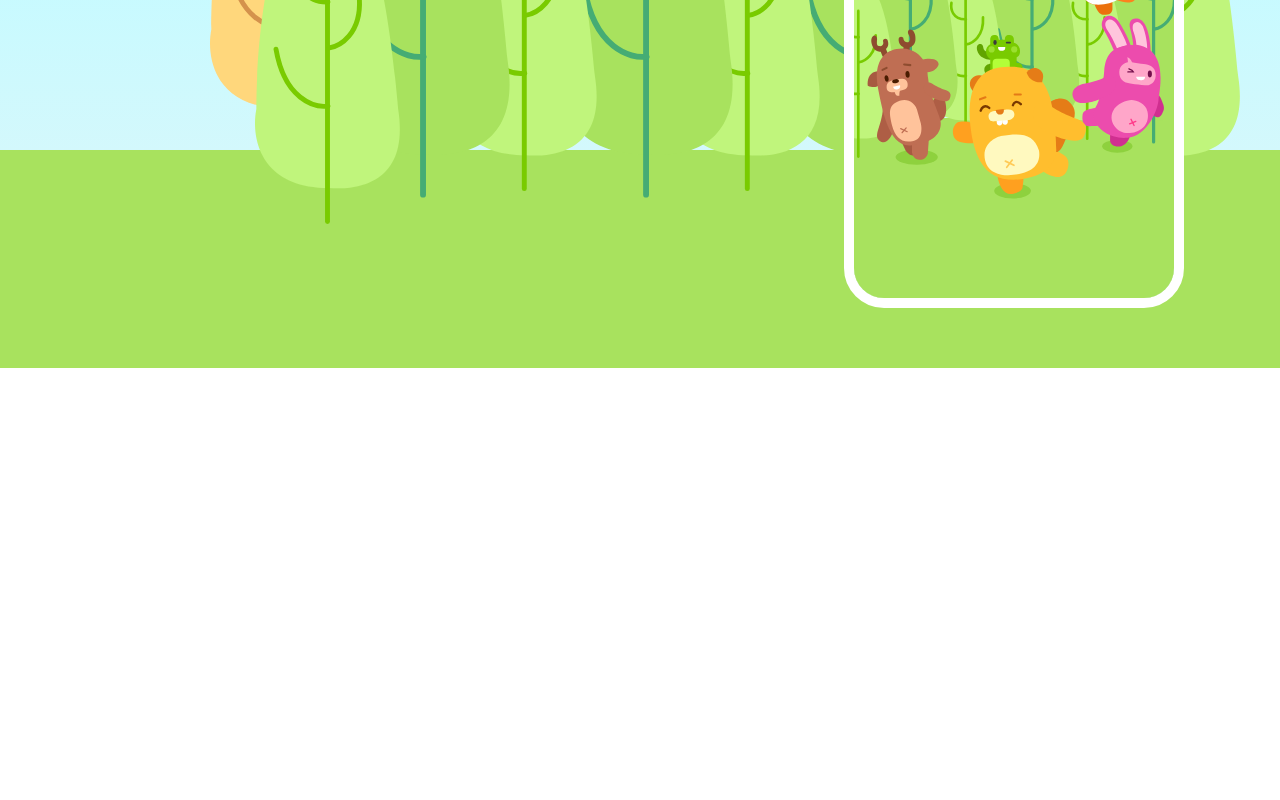
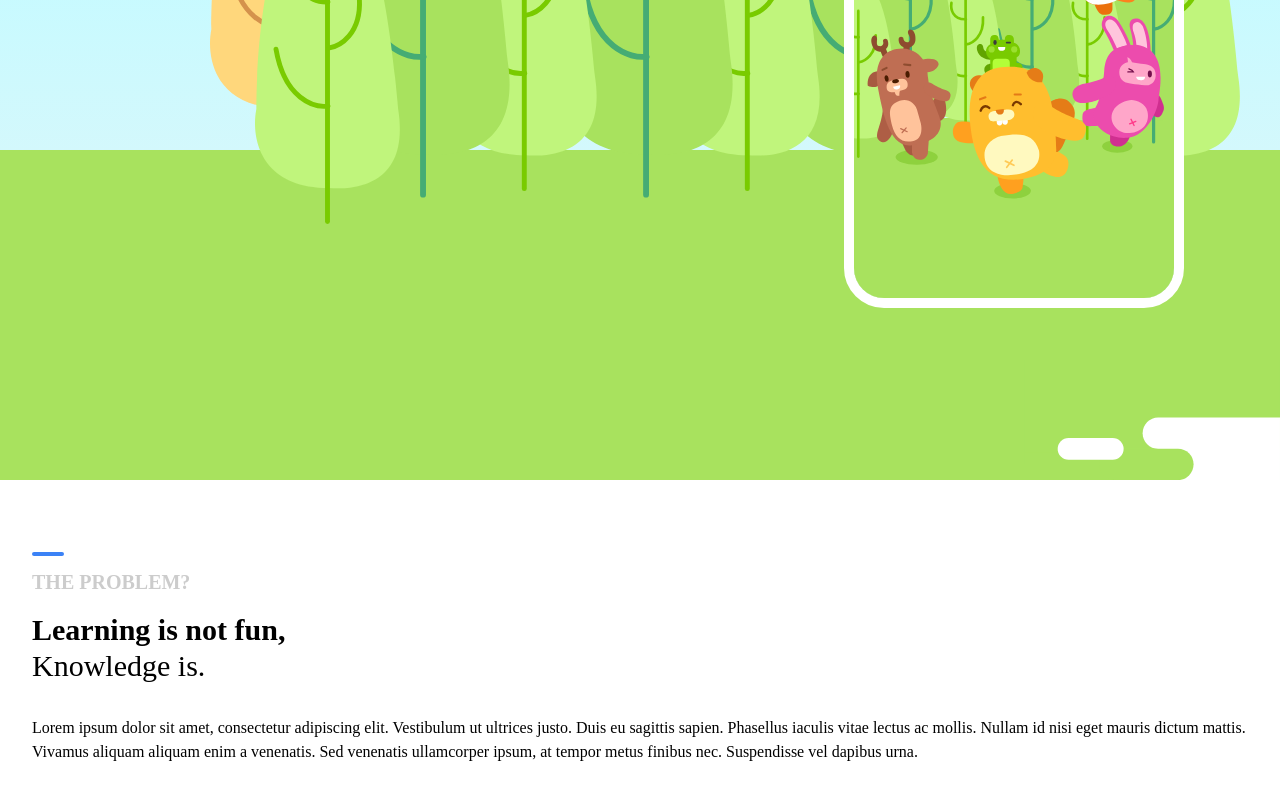
Before and after one commit to ManasMalla/stemquest-client, a Next.js app: page / in a window 1280 px wide. Shown: the part 432-1232 px from the top of the page. Before the commit the page ends 800 px from the top, so only its background shows below. Built offline with nearby package versions, Linux system fonts and the light colour scheme.

Commit message:
added the first fold
Signed-off-by: Manas Malla <manasmalla.dev@gmail.com>

```diff
--- a/src/app/globals.css
+++ b/src/app/globals.css
@@ -8,4 +8,5 @@
 
 *{
     box-sizing: border-box;
+    font-family: "Gellix";
 }
--- a/src/app/page.js
+++ b/src/app/page.js
@@ -4,6 +4,7 @@ import Landing from "./components/landing";
 export default function Home() {
   return (
     <main className="flex min-h-screen flex-col justify-between">
+      <div className="flex min-h-screen flex-col justify-between">
         <div className="flex justify-end md:px-24 items-center md:h-screen sky-background">
           <div className="relative h-screen w-full md:w-[unset] md:h-[85vh] md:aspect-[1/2] md:border-[10px] md:border-white md:rounded-[2.5rem] overflow-hidden z-10">
             <Landing className="w-full h-full" />
@@ -29,6 +30,25 @@ export default function Home() {
             className="h-[56%] absolute bottom-[18%] right-10"
           />
         </div>
+      </div>
+      <div className="relative bg-[#A8E25E] -translate-y-2 z-30">
+        <img src="/mixer-1.svg" className="w-1/2 lg:w-1/5 ml-auto" />
+      </div>
+      <div className="py-16 px-8 flex flex-col">
+        <div className="h-1 w-8 bg-blue-500 rounded-full" />
+        <p className="mt-3 text-xl uppercase opacity-20 font-bold">
+          the problem?
+        </p>
+        <h3 className="text-3xl mt-4 font-semibold">Learning is not fun,</h3>
+        <h3 className="text-3xl">Knowledge is.</h3>
+        <p className="mt-8">
+          Lorem ipsum dolor sit amet, consectetur adipiscing elit. Vestibulum ut
+          ultrices justo. Duis eu sagittis sapien. Phasellus iaculis vitae
+          lectus ac mollis. Nullam id nisi eget mauris dictum mattis. Vivamus
+          aliquam aliquam enim a venenatis. Sed venenatis ullamcorper ipsum, at
+          tempor metus finibus nec. Suspendisse vel dapibus urna.
+        </p>
+      </div>
     </main>
   );
 }
```
Also changed, not shown: public/mixer-1.svg (added). Lines whose indentation alone changed are shown as unchanged.
